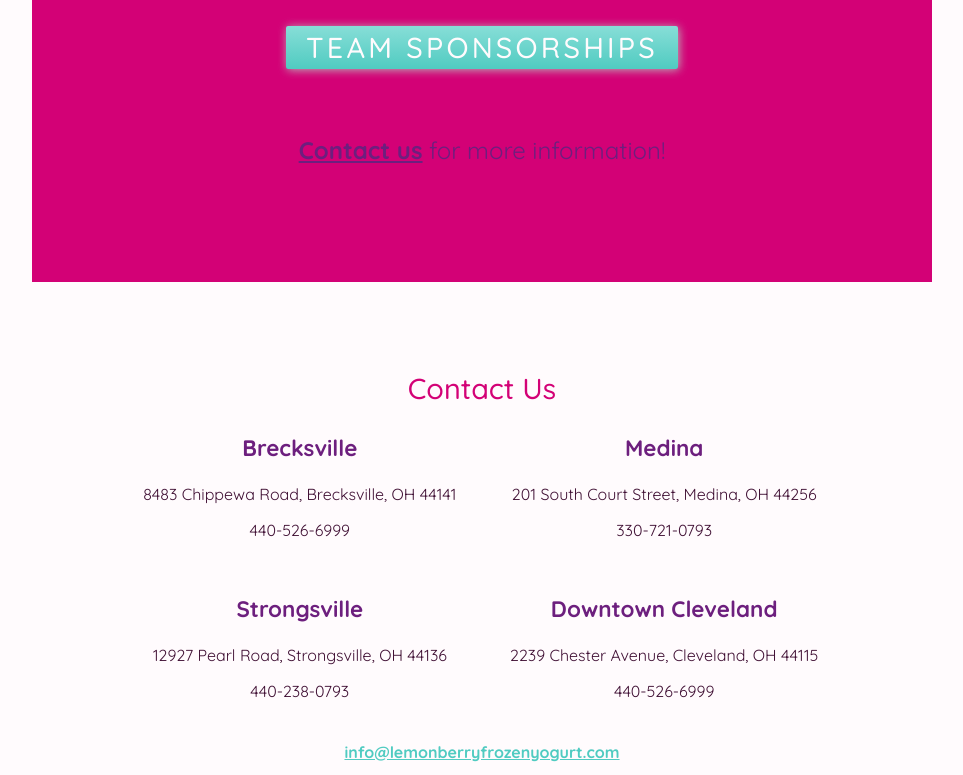
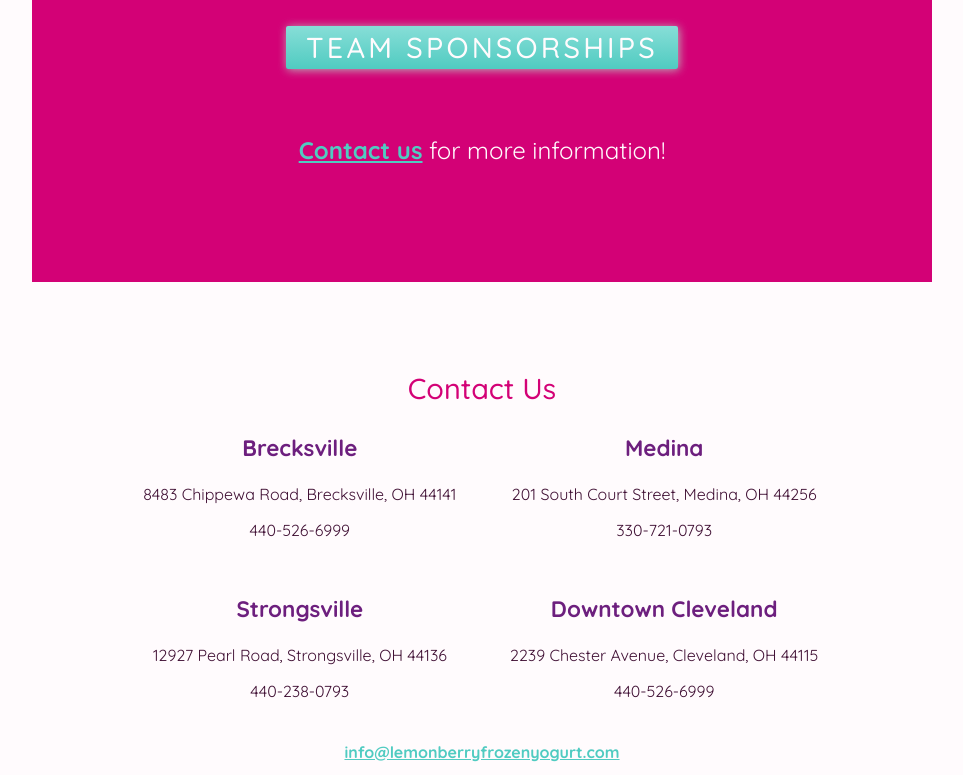
Before and after one commit to laurenmlight/project_final3_light_lauren, a plain HTML site: page index.html in a window 1280 px wide. Shown: the part 3225-4000 px from the top of the page, without its empty margins (158-1121 px from the left). Drawn offline with nearby package versions, Linux system fonts and the light colour scheme.

Commit message:
change font colors in gift section

```diff
--- a/css/main.css
+++ b/css/main.css
@@ -273,13 +273,16 @@
     display: inline-block;
 }
 
+#gifts p {
+    color: #fffbfd;
+}
+
 #gifts article {
     padding: 20px;
 }
 
 #contactus, #contactus a {
     font-size: 1.5rem;
-    color: #6d1f7e;
 }
 
 /******************* CONTACT SECTION ****************/
```
